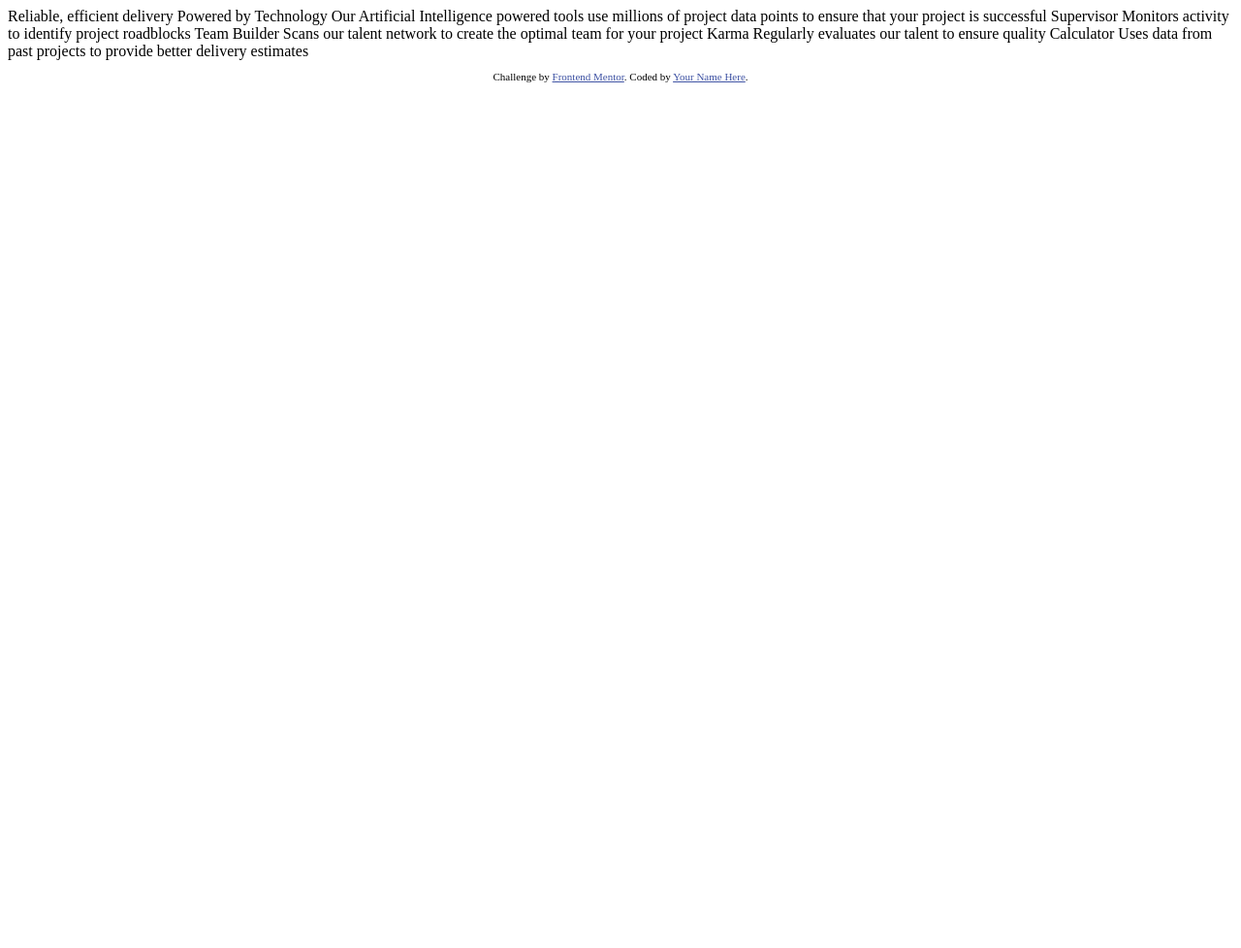
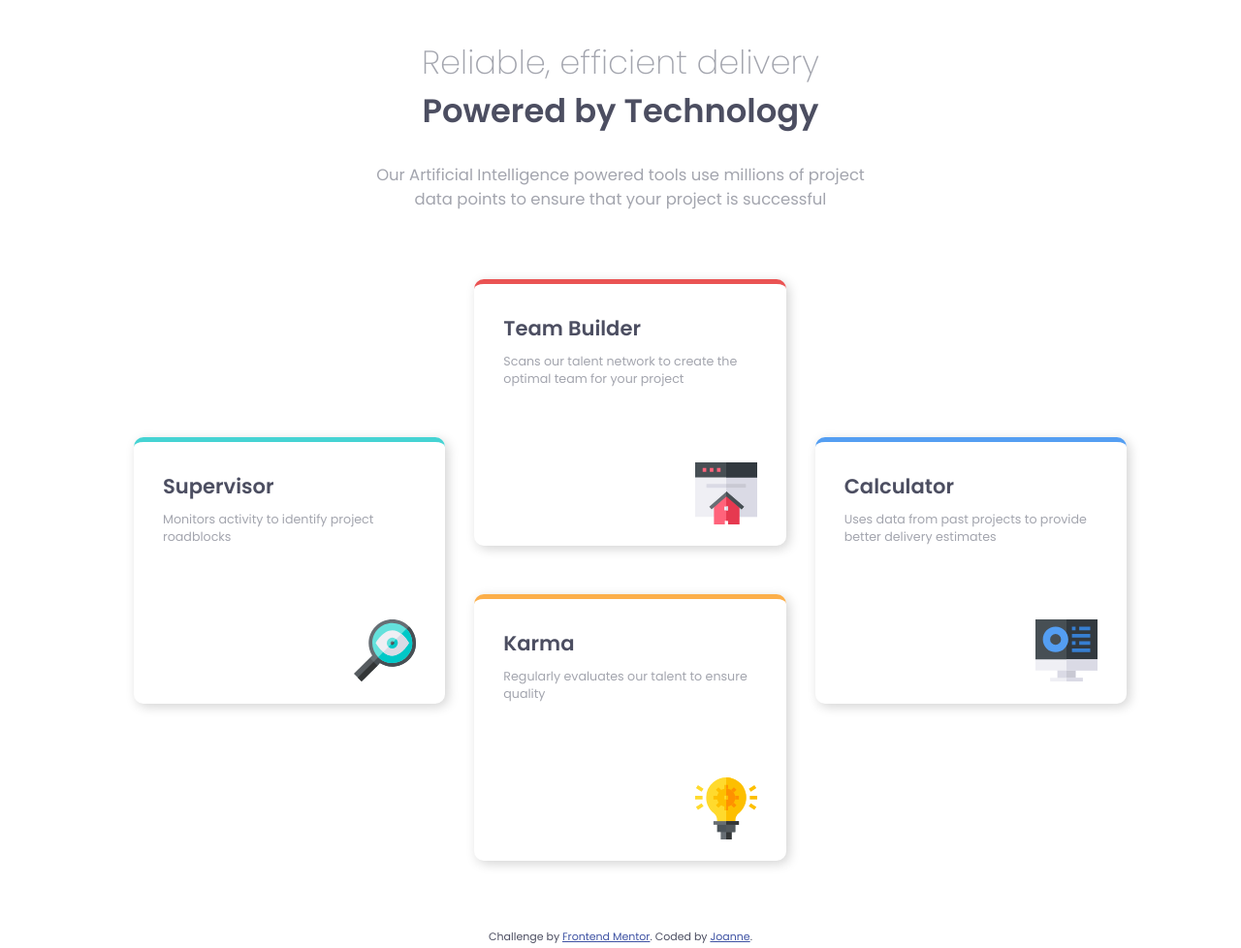
Before and after one commit to josno/four-card-feature-section-master, a plain HTML site: page index.html in a window 1280 px wide. Shown: the whole page at 97% size. Before the commit the page ends 800 px from the top, so only its background shows below. Drawn offline with Linux system fonts and the light colour scheme.

Commit message:
Add styles

```diff
--- a/index.html
+++ b/index.html
@@ -5,7 +5,7 @@
   <meta charset="UTF-8">
   <meta name="viewport" content="width=device-width, initial-scale=1.0">
   <!-- displays site properly based on user's device -->
-  <link ref="stylesheet" href="./styles.css" />
+  <link rel="stylesheet" href="./styles.css">
   <link rel="icon" type="image/png" sizes="32x32" href="./images/favicon-32x32.png">
 
   <title>Frontend Mentor | Four card feature section</title>
@@ -26,34 +26,62 @@
 <body>
   <main>
     <section>
+      <h1>Reliable, efficient delivery
+        <br />
+        <span class="bold">Powered by Technology</span>
 
+      </h1>
+      <h3>Our Artificial Intelligence powered tools use millions of project data points
+        to ensure that your project is successful</h3>
     </section>
-    <section></section>
+    <section>
+      <div class="flex-column flex-center grid-container">
+        <div class="one box flex-counter flex-column">
+          <h2 class="bold">Supervisor</h2>
+          <p class="description">Monitors activity to identify project roadblocks</p>
+          <div class="img-container">
+            <img src="./images/icon-supervisor.svg" alt='Supervisor' />
+          </div>
+        </div>
+        <div class="two box flex-counter flex-column">
+          <h2 class="bold">Team Builder</h2>
+          <p class="description">Scans our talent network to create the optimal team for your project</p>
+          <div class="img-container">
+            <img src="./images/icon-team-builder.svg" alt='Team' />
+          </div>
+        </div>
+        <div class="three box flex-counter flex-column">
+          <h2 class="bold">Karma</h2>
+          <p class="description">Regularly evaluates our talent to ensure quality</p>
+          <div class="img-container">
+            <img src="./images/icon-karma.svg" alt='Karma' />
+          </div>
+        </div>
+        <div class="four box flex-counter flex-column">
+          <h2 class="bold">Calculator</h2>
+          <p class="description">Uses data from past projects to provide better delivery estimates</p>
+          <div class="img-container">
+            <img src="./images/icon-calculator.svg" alt='Caculator' />
+          </div>
+        </div>
+      </div>
+    </section>
   </main>
 
-  Reliable, efficient delivery
-  Powered by Technology
 
-  Our Artificial Intelligence powered tools use millions of project data points
-  to ensure that your project is successful
 
-  Supervisor
-  Monitors activity to identify project roadblocks
 
-  Team Builder
-  Scans our talent network to create the optimal team for your project
 
-  Karma
-  Regularly evaluates our talent to ensure quality
 
-  Calculator
-  Uses data from past projects to provide better delivery estimates
+
+
+
 
 
   <footer>
     <p class="attribution">
       Challenge by <a href="https://www.frontendmentor.io?ref=challenge" target="_blank">Frontend Mentor</a>.
-      Coded by <a href="#">Your Name Here</a>.
+      Coded by <a href="#">Joanne</a>.
     </p>
   </footer>
 </body>
--- a/styles.css
+++ b/styles.css
@@ -0,0 +1,164 @@
+@import url("https://fonts.googleapis.com/css2?family=Poppins:wght@200;400;600&display=swap");
+/* ### Primary
+
+- Red: hsl(0, 78%, 62%)
+- Cyan: hsl(180, 62%, 55%)
+- Orange: hsl(34, 97%, 64%)
+- Blue: hsl(212, 86%, 64%)
+
+### Neutral
+
+- Very Dark Blue: hsl(234, 12%, 34%)
+- Grayish Blue: hsl(229, 6%, 66%)
+- Very Light Gray: hsl(0, 0%, 98%) */
+
+* {
+	box-sizing: border-box;
+}
+
+body,
+html {
+	width: 100%;
+	font-family: "Poppins", sans-serif;
+	font-size: 93.75%;
+	color: hsl(234, 12%, 34%);
+	margin: 0px;
+}
+
+h1 {
+	font-weight: 200;
+	font-size: 1.8em;
+	text-align: center;
+	padding-left: 0px;
+	margin-top: 40px;
+	color: hsl(229, 6%, 66%);
+}
+
+.flex-center {
+	display: flex;
+	justify-content: center;
+	align-items: center;
+}
+
+section {
+	margin-bottom: 60px;
+}
+
+h3 {
+	font-weight: 400;
+	text-emphasis: center;
+	padding: 0px 20px;
+	text-align: center;
+	color: hsl(229, 6%, 66%);
+}
+
+.bold {
+	font-weight: 600;
+	color: hsl(234, 12%, 34%);
+}
+
+.box {
+	width: 300px;
+	/* height: 250px; */
+	margin: 10px;
+	padding: 30px 20px 30px 30px;
+	box-shadow: 3px 3px 12px lightgray;
+	border-radius: 10px;
+}
+
+.one {
+	border-top: 5px solid hsl(180, 62%, 55%);
+}
+
+.two {
+	border-top: 5px solid hsl(0, 78%, 62%);
+}
+
+.three {
+	border-top: 5px solid hsl(34, 97%, 64%);
+}
+
+.four {
+	border-top: 5px solid hsl(212, 86%, 64%);
+}
+
+.flex-column {
+	flex-direction: column;
+}
+
+h2 {
+	margin: 0px;
+}
+
+.description {
+	margin-top: 10px;
+	font-size: 0.9em;
+	color: hsl(229, 6%, 66%);
+}
+
+.img-container {
+	display: flex;
+	justify-content: flex-end;
+	padding-right: 10px;
+}
+
+@media (min-width: 768px) {
+	h3 {
+		width: 44%;
+		margin: 0 auto;
+	}
+
+	.box {
+		width: 90%;
+		max-width: 300px;
+	}
+
+	.grid-container {
+		margin: 0 auto;
+		width: 100%;
+		display: grid;
+		grid-template-columns: 1fr 1fr 1fr;
+		grid-template-rows: 1fr 1fr;
+		gap: 1px 1px;
+		grid-template-areas:
+			"one two four"
+			"one three four";
+	}
+
+	.one {
+		grid-area: one;
+	}
+
+	.two {
+		grid-area: two;
+	}
+
+	.three {
+		grid-area: three;
+	}
+
+	.four {
+		grid-area: four;
+	}
+}
+
+@media (min-width: 1000px) {
+	h1 {
+		font-size: 2.4em;
+	}
+
+	.box {
+		width: 100%;
+		max-width: 100%;
+		height: 275px;
+	}
+
+	.img-container {
+		transform: translate(0px, 100%);
+	}
+
+	.grid-container {
+		width: 80%;
+		gap: 30px 30px;
+	}
+}
```
